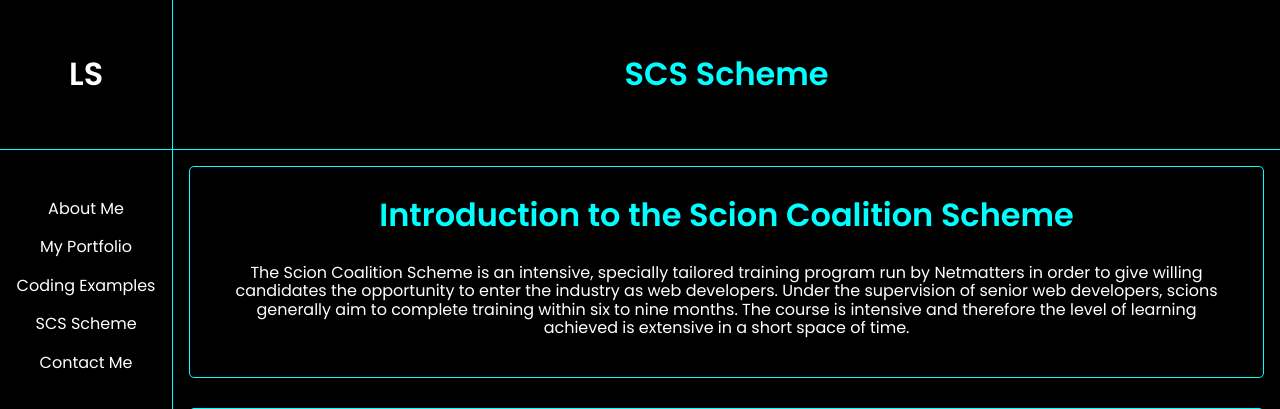
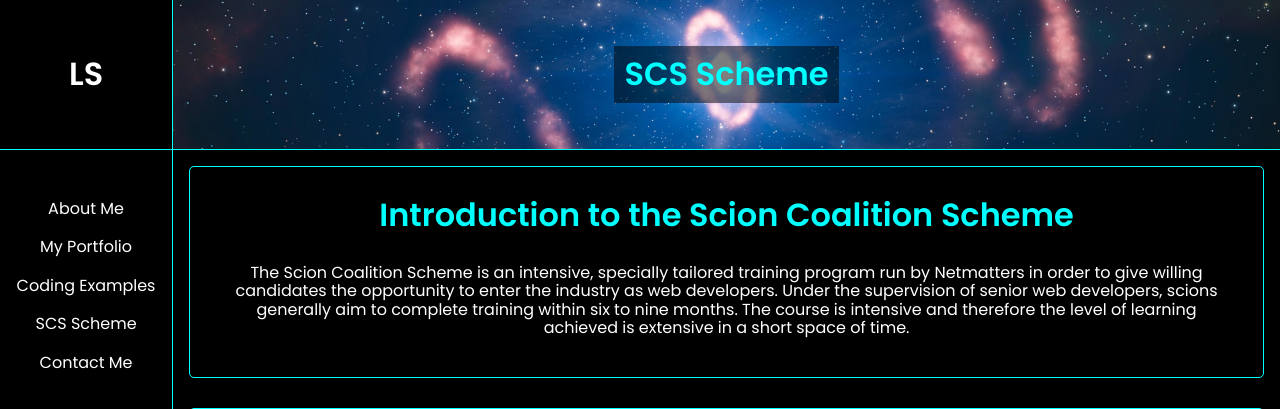
Before and after one commit to liamsinc/portfolio, a PHP site: page /scs.html in a window 1280 px wide. Shown: the top 409 px of the page. Run offline with PHP 8.4, Linux system fonts and the light colour scheme; some libraries are stand-ins or nearby versions.

Commit message:
added background images to sibling page headers

```diff
--- a/css/style.css
+++ b/css/style.css
@@ -429,35 +429,42 @@ a {
   border-bottom: 1px solid #00FFFF;
   display: flex;
   justify-content: center;
-  align-items: center; }
+  align-items: center;
+  background-image: url(../img/earth.jpg);
+  background-position: center;
+  background-repeat: no-repeat;
+  background-size: cover;
+  position: relative; }
 
-/* line 10, ../../../Documents/Netmatters/Portfolio/scss/sections/_about.scss */
+/* line 15, ../../../Documents/Netmatters/Portfolio/scss/sections/_about.scss */
 .about__title {
-  color: #00FFFF; }
+  color: #00FFFF;
+  background-color: rgba(0, 0, 0, 0.5);
+  padding: 0.3125em; }
 
-/* line 14, ../../../Documents/Netmatters/Portfolio/scss/sections/_about.scss */
+/* line 21, ../../../Documents/Netmatters/Portfolio/scss/sections/_about.scss */
 .about__content {
   display: flex;
   flex-direction: column;
   row-gap: 1.875em; }
 
-/* line 20, ../../../Documents/Netmatters/Portfolio/scss/sections/_about.scss */
+/* line 27, ../../../Documents/Netmatters/Portfolio/scss/sections/_about.scss */
 .about__item {
   border: 1px solid #00FFFF;
   border-radius: 0.3125em;
   padding: 1.875em; }
-  /* line 25, ../../../Documents/Netmatters/Portfolio/scss/sections/_about.scss */
+  /* line 32, ../../../Documents/Netmatters/Portfolio/scss/sections/_about.scss */
   .about__item-title {
     color: #00FFFF;
     margin-bottom: 0.9375em; }
-  /* line 30, ../../../Documents/Netmatters/Portfolio/scss/sections/_about.scss */
+  /* line 37, ../../../Documents/Netmatters/Portfolio/scss/sections/_about.scss */
   .about__item-content {
     margin-bottom: 1.25em; }
 
-/* line 34, ../../../Documents/Netmatters/Portfolio/scss/sections/_about.scss */
+/* line 41, ../../../Documents/Netmatters/Portfolio/scss/sections/_about.scss */
 .about-link {
   color: #00FFFF; }
-  /* line 36, ../../../Documents/Netmatters/Portfolio/scss/sections/_about.scss */
+  /* line 43, ../../../Documents/Netmatters/Portfolio/scss/sections/_about.scss */
   .about-link:hover {
     text-decoration: underline;
     text-decoration-color: #00FFFF; }
@@ -472,9 +479,14 @@ a {
   border-bottom: 1px solid #00FFFF;
   display: flex;
   justify-content: center;
-  align-items: center; }
+  align-items: center;
+  background-image: url(../img/singularity.jpg);
+  background-position: center;
+  background-repeat: no-repeat;
+  background-size: cover;
+  position: relative; }
 
-/* line 10, ../../../Documents/Netmatters/Portfolio/scss/sections/_examples.scss */
+/* line 15, ../../../Documents/Netmatters/Portfolio/scss/sections/_examples.scss */
 .coding__title {
   color: #00FFFF; }
 
@@ -488,35 +500,42 @@ a {
   border-bottom: 1px solid #00FFFF;
   display: flex;
   justify-content: center;
-  align-items: center; }
+  align-items: center;
+  background-image: url(../img/supernova.jpg);
+  background-position: center;
+  background-repeat: no-repeat;
+  background-size: cover;
+  position: relative; }
 
-/* line 10, ../../../Documents/Netmatters/Portfolio/scss/sections/_scs.scss */
+/* line 15, ../../../Documents/Netmatters/Portfolio/scss/sections/_scs.scss */
 .scs__title {
-  color: #00FFFF; }
+  color: #00FFFF;
+  background-color: rgba(0, 0, 0, 0.5);
+  padding: 0.3125em; }
 
-/* line 14, ../../../Documents/Netmatters/Portfolio/scss/sections/_scs.scss */
+/* line 21, ../../../Documents/Netmatters/Portfolio/scss/sections/_scs.scss */
 .scs__content {
   display: flex;
   flex-direction: column;
   row-gap: 1.875em; }
 
-/* line 20, ../../../Documents/Netmatters/Portfolio/scss/sections/_scs.scss */
+/* line 27, ../../../Documents/Netmatters/Portfolio/scss/sections/_scs.scss */
 .scs__item {
   border: 1px solid #00FFFF;
   border-radius: 0.3125em;
   padding: 1.875em; }
-  /* line 25, ../../../Documents/Netmatters/Portfolio/scss/sections/_scs.scss */
+  /* line 32, ../../../Documents/Netmatters/Portfolio/scss/sections/_scs.scss */
   .scs__item-title {
     color: #00FFFF;
     margin-bottom: 0.9375em; }
-  /* line 30, ../../../Documents/Netmatters/Portfolio/scss/sections/_scs.scss */
+  /* line 37, ../../../Documents/Netmatters/Portfolio/scss/sections/_scs.scss */
   .scs__item > p, .scs__item > ul > li {
     margin-bottom: 0.625em; }
 
-/* line 36, ../../../Documents/Netmatters/Portfolio/scss/sections/_scs.scss */
+/* line 43, ../../../Documents/Netmatters/Portfolio/scss/sections/_scs.scss */
 .scs__treehouse {
   color: #00FFFF; }
-  /* line 38, ../../../Documents/Netmatters/Portfolio/scss/sections/_scs.scss */
+  /* line 45, ../../../Documents/Netmatters/Portfolio/scss/sections/_scs.scss */
   .scs__treehouse:hover {
     text-decoration: underline; }
 
--- a/scss/sections/_about.scss
+++ b/scss/sections/_about.scss
@@ -5,10 +5,17 @@
 
     &__header {
         @include sibling-page-header-styles();
+        background-image: url(../img/earth.jpg);
+        background-position: center;
+        background-repeat: no-repeat;
+        background-size: cover;
+        position: relative;
     }
 
     &__title {
         color: $aqua;
+        background-color: rgba($color: $black, $alpha: 0.5);
+        padding: em(5px);
     }
 
     &__content {
--- a/scss/sections/_examples.scss
+++ b/scss/sections/_examples.scss
@@ -5,6 +5,11 @@
 
     &__header {
         @include sibling-page-header-styles();
+        background-image: url(../img/singularity.jpg);
+        background-position: center;
+        background-repeat: no-repeat;
+        background-size: cover;
+        position: relative;
     }
 
     &__title {
--- a/scss/sections/_scs.scss
+++ b/scss/sections/_scs.scss
@@ -5,10 +5,17 @@
 
     &__header {
         @include sibling-page-header-styles();
+        background-image: url(../img/supernova.jpg);
+        background-position: center;
+        background-repeat: no-repeat;
+        background-size: cover;
+        position: relative;
     }
 
     &__title {
         color: $aqua;
+        background-color: rgba($color: $black, $alpha: 0.5);
+        padding: em(5px);
     }
 
     &__content {
```
Also changed, not shown: img/earth.jpg (added), img/purple-nebula.jpg (added), img/singularity.jpg (added), img/supernova.jpg (added), 1 other file.
